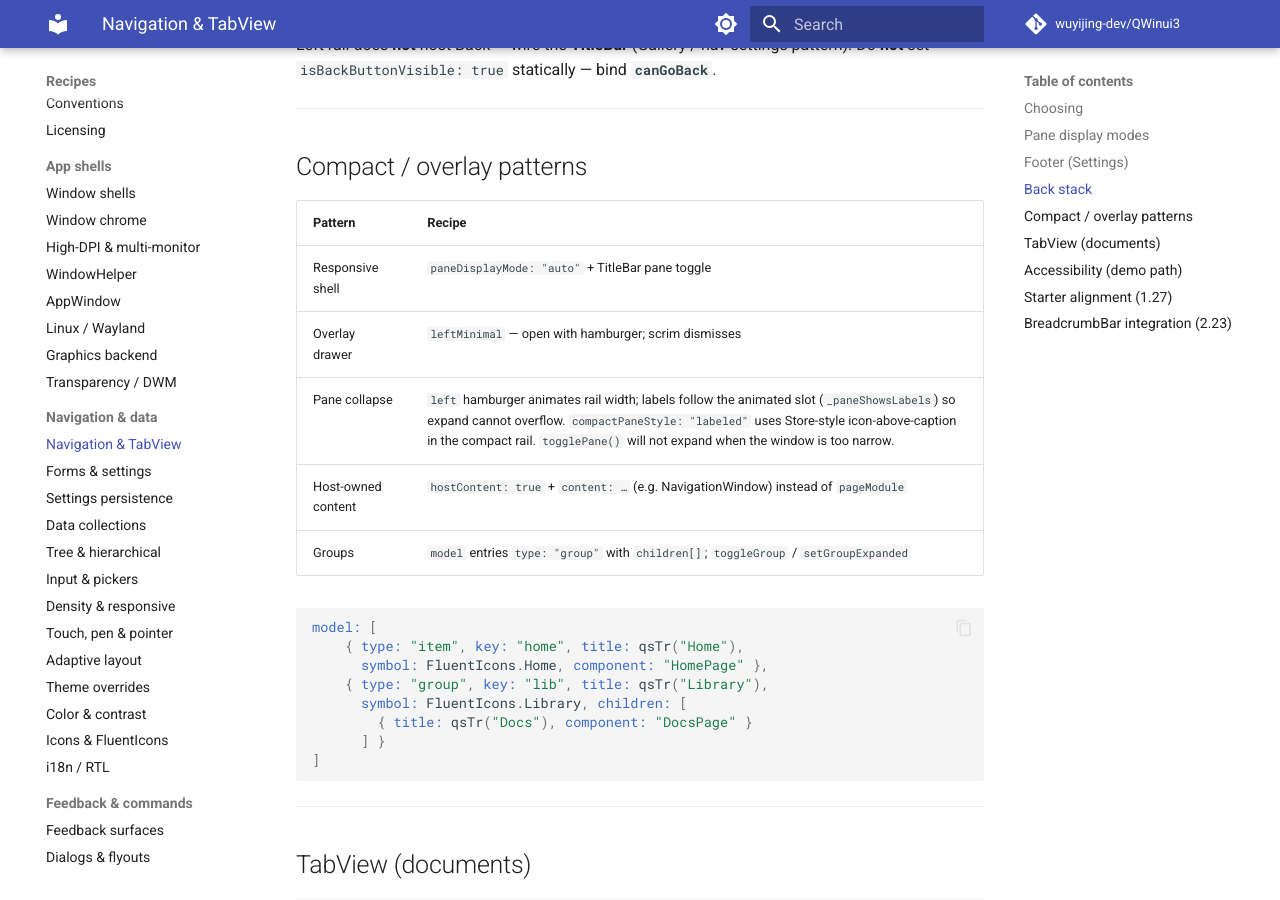
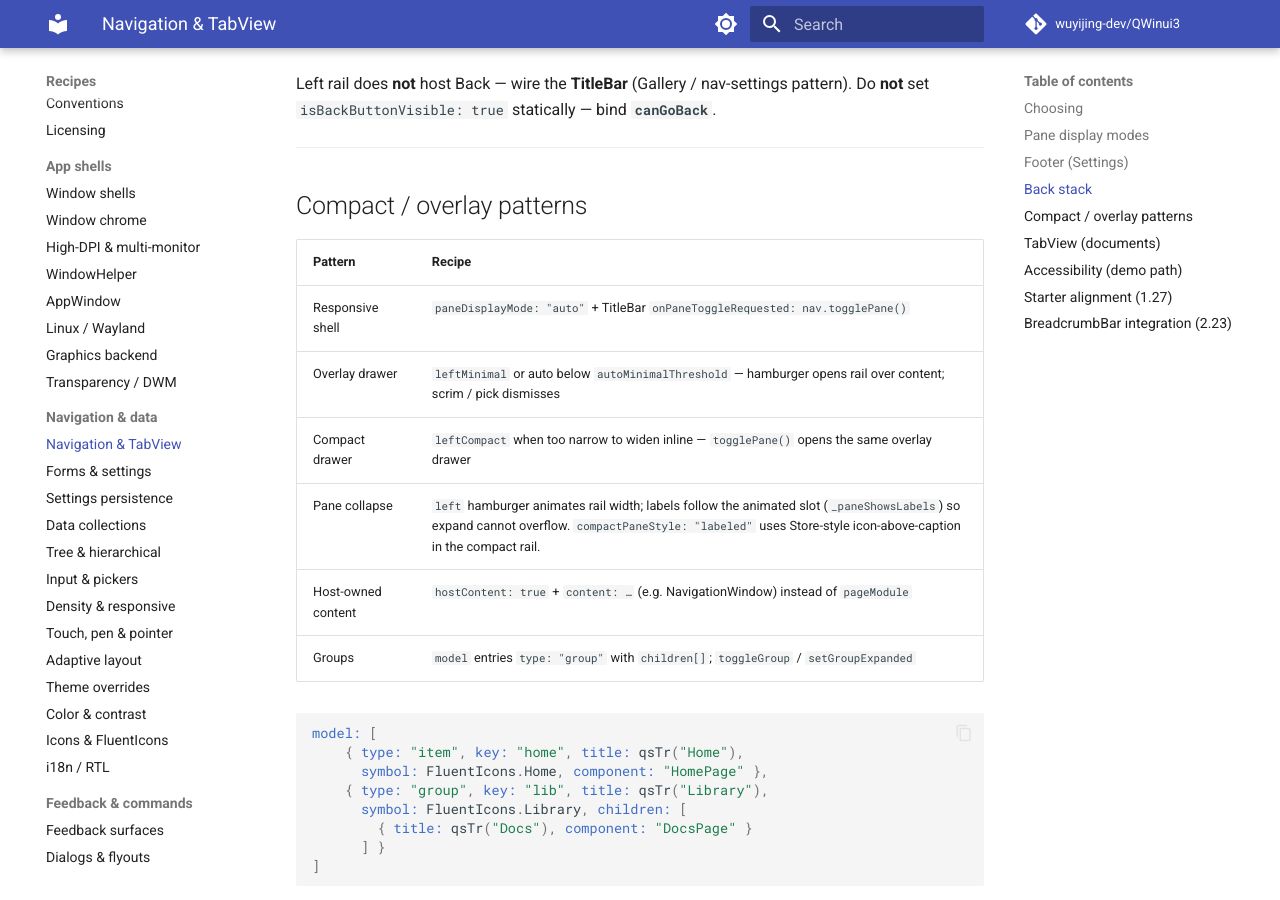
Before and after one commit to wuyijing-dev/QWinui3, an MkDocs documentation site: the page built from docs/navigation.md, in a window 1280 px wide and 900 px high, scrolled down 3252 px. Built offline with MkDocs 1.6.1 and Material for MkDocs 9.7.7, drawn with Linux system fonts in a browser that asks for light colours; comment, search, counter and statistics services are not loaded; some of the changed text lies outside the part shown.

Commit message:
Add Calculator-like overlay drawer for NavigationView on small windows.
auto now steps left → leftCompact → leftMinimal; leftCompact opens a scrim drawer when inline expand does not fit. TitleBar toggle calls togglePane().

````diff
--- a/docs/navigation.md
+++ b/docs/navigation.md
@@ -34,12 +34,13 @@
 | `leftCompact` | Icon rail; expand via hamburger / `paneOpen` |
 | `leftMinimal` | Hamburger only; pane overlays content with light-dismiss scrim |
 | `top` | Horizontal top nav; optional in-pane Back |
-| `auto` | `left` when width ≥ `autoCompactThreshold` (default **1008**), else `leftCompact`. Hamburger collapse in `left` stays collapsed (does not force the pane open on width ticks). |
+| `auto` | `left` when width ≥ `autoCompactThreshold` (default **1008**); `leftCompact` when ≥ `autoMinimalThreshold` (default **640**); else **`leftMinimal`** overlay drawer (Calculator-like). TitleBar hamburger → `togglePane()`. |
 
 ```qml
 NavigationView {
     paneDisplayMode: "auto"
     autoCompactThreshold: 1008
+    autoMinimalThreshold: 640   // below → overlay drawer (Windows Calculator-like)
     openPaneLength: Theme.navPaneWidth
     compactPaneLength: Theme.navPaneCompactWidth
 }
@@ -110,9 +111,10 @@
 
 | Pattern | Recipe |
 |---------|--------|
-| Responsive shell | `paneDisplayMode: "auto"` + TitleBar pane toggle |
-| Overlay drawer | `leftMinimal` — open with hamburger; scrim dismisses |
-| Pane collapse | `left` hamburger animates rail width; labels follow the animated slot (`_paneShowsLabels`) so expand cannot overflow. `compactPaneStyle: "labeled"` uses Store-style icon-above-caption in the compact rail. `togglePane()` will not expand when the window is too narrow. |
+| Responsive shell | `paneDisplayMode: "auto"` + TitleBar `onPaneToggleRequested: nav.togglePane()` |
+| Overlay drawer | `leftMinimal` or auto below `autoMinimalThreshold` — hamburger opens rail over content; scrim / pick dismisses |
+| Compact drawer | `leftCompact` when too narrow to widen inline — `togglePane()` opens the same overlay drawer |
+| Pane collapse | `left` hamburger animates rail width; labels follow the animated slot (`_paneShowsLabels`) so expand cannot overflow. `compactPaneStyle: "labeled"` uses Store-style icon-above-caption in the compact rail. |
 | Host-owned content | `hostContent: true` + `content: …` (e.g. NavigationWindow) instead of `pageModule` |
 | Groups | `model` entries `type: "group"` with `children[]`; `toggleGroup` / `setGroupExpanded` |
 
````
Also changed, not shown: 4 other files.
